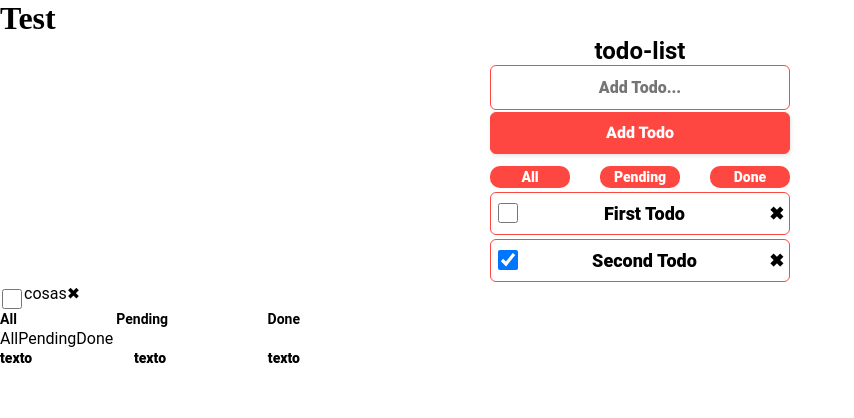
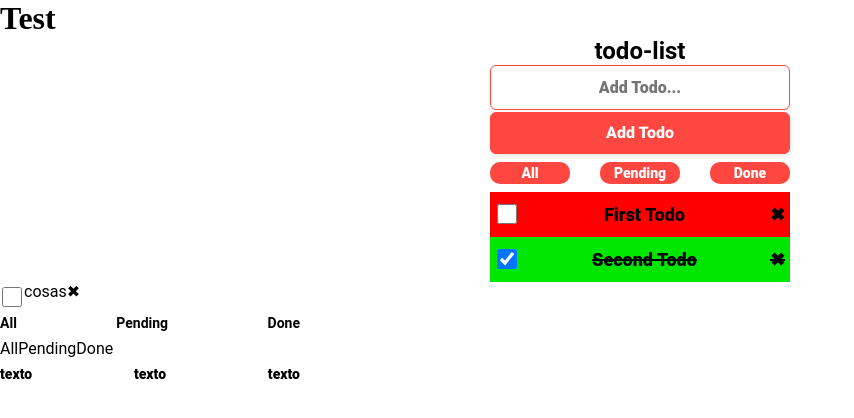
Before and after one commit to checkmyprojects/todolist, an Angular app: page / in a window 1280 px wide. Shown: the top 418 px of the page, without its empty margins (0-854 px from the left). Built offline with nearby package versions, Linux system fonts and the light colour scheme.

Commit message:
background green/red on todo

```diff
--- a/src/app/todo-list/todo-list.component.css
+++ b/src/app/todo-list/todo-list.component.css
@@ -30,7 +30,7 @@ input[type=checkbox] {
     justify-content: space-between;
     align-items: center;
     width: 300px;
-    border: 1px solid #FF4742;
+    /* border: 1px solid #FF4742; */
     border-radius: 6px;
     margin: 2px 0;
     padding: 5px;
@@ -49,7 +49,7 @@ input[type=checkbox] {
     background-color: #FF4742;
     color: white; */
     border-radius: 6px;
-    margin: 2px 0;
+    margin: 8px 0;
     /* padding: 5px; */
     /* height: 1rem; */
 }
@@ -97,10 +97,19 @@ input[type=checkbox] {
     text-align: center;
 }
 
+.red{
+    background-color: red;
+}
+
+.green{
+    background-color: rgb(0, 230, 0);
+    text-decoration: line-through;
+    text-decoration-thickness: 2px;
+}
 
 /* Add Todo Button */
 .button-24 {
-    margin: 2px 0 10px 0;
+    margin: 2px 0 0 0;
     width: 300px;
     background: #FF4742;
     border: 1px solid #FF4742;
--- a/src/app/todo-list/todo-list.component.html
+++ b/src/app/todo-list/todo-list.component.html
@@ -21,7 +21,7 @@
             <span (click)="deleteTodo(i)">✖</span>
         </div>
     </div> -->
-    <div *ngFor="let todo of todos; let i = index;">
+    <div *ngFor="let todo of todos; let i = index;" [class.red]="!todo.completed"  [class.green]="todo.completed">
         <!-- Show Full List -->
         <div *ngIf="listView === 'all'" class="todoList">
             <div>
```
